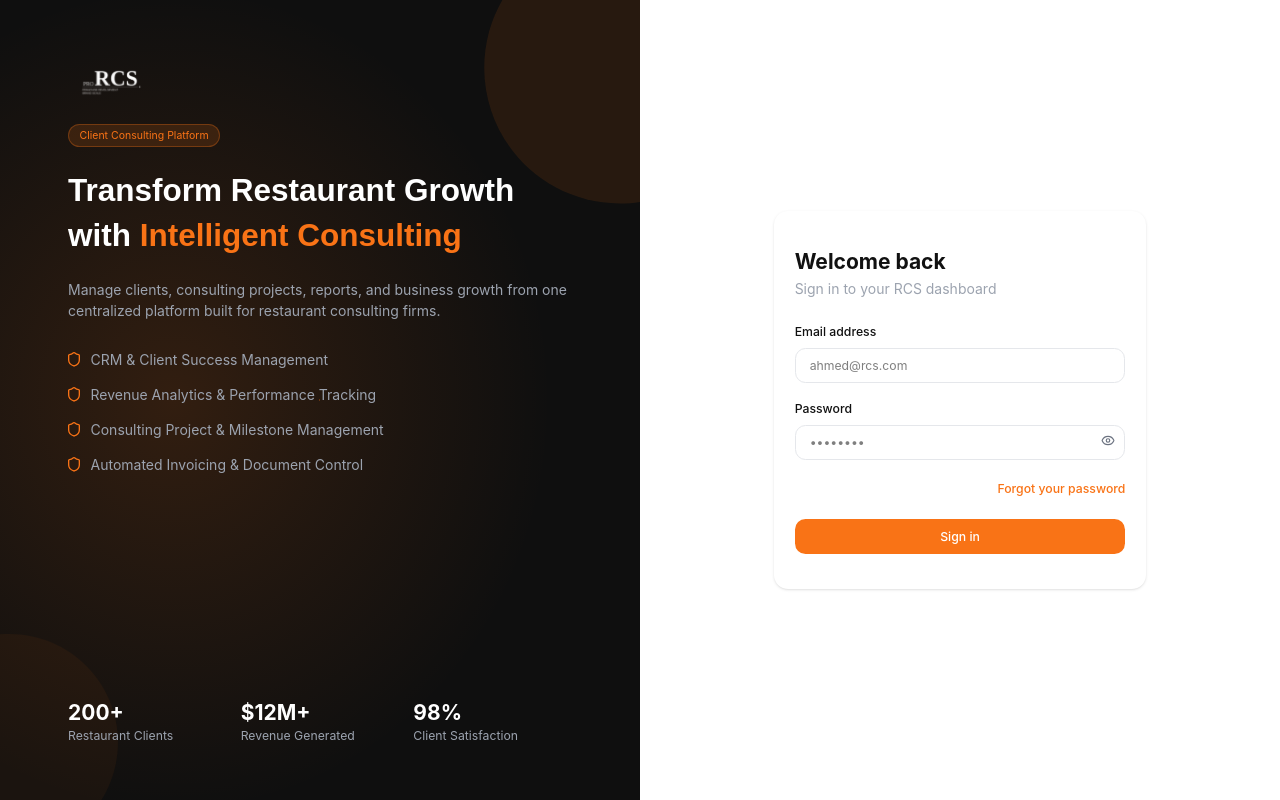
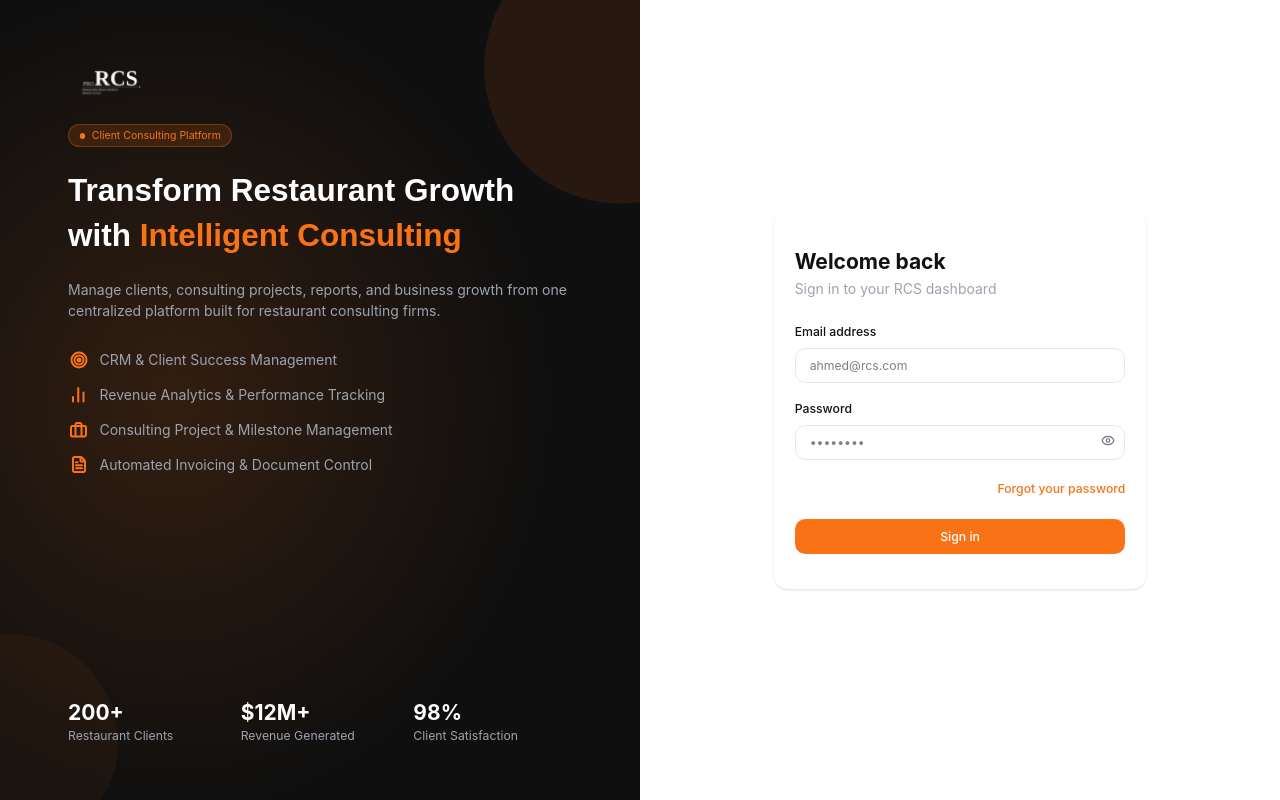
Before and after one commit to hamza-nafasat/rcs-frontend, a React (Vite) app: page /login in a window 1280 px wide. Built offline with nearby package versions, Linux system fonts and the light colour scheme.

Commit message:
Admin Auth Brand Panel Icons SVGs added

```diff
--- /dev/null
+++ b/src/assets/SVGs/svg-components/OrangeBarsIcon.jsx
@@ -0,0 +1,20 @@
+const OrangeBarsIcon = () => {
+  return (
+    <svg
+      width="13"
+      height="16"
+      viewBox="0 0 13 16"
+      fill="none"
+      xmlns="http://www.w3.org/2000/svg"
+    >
+      <path
+        d="M1 14.5V10M6.2506 14.5V1M11.5012 14.5V5.5"
+        stroke="#F97316"
+        strokeWidth="2"
+        strokeLinecap="round"
+      />
+    </svg>
+  );
+};
+
+export default OrangeBarsIcon;
--- /dev/null
+++ b/src/assets/SVGs/svg-components/OrangeBriefcaseIcon.jsx
@@ -0,0 +1,20 @@
+const OrangeBriefcaseIcon = () => {
+  return (
+    <svg
+      width="17"
+      height="16"
+      viewBox="0 0 17 16"
+      fill="none"
+      xmlns="http://www.w3.org/2000/svg"
+    >
+      <path
+        d="M11.5008 14.5V2.5C11.5008 2.10218 11.3428 1.72064 11.0615 1.43934C10.7801 1.15804 10.3986 1 10.0007 1H7.00048C6.60262 1 6.22106 1.15804 5.93974 1.43934C5.65841 1.72064 5.50036 2.10218 5.50036 2.5V14.5M2.50012 4H14.5011C15.3296 4 16.0012 4.67157 16.0012 5.5V13C16.0012 13.8284 15.3296 14.5 14.5011 14.5H2.50012C1.67163 14.5 1 13.8284 1 13V5.5C1 4.67157 1.67163 4 2.50012 4Z"
+        stroke="#F97316"
+        strokeWidth="2"
+        strokeLinecap="round"
+      />
+    </svg>
+  );
+};
+
+export default OrangeBriefcaseIcon;
--- /dev/null
+++ b/src/assets/SVGs/svg-components/OrangeCircleIcon.jsx
@@ -0,0 +1,19 @@
+const OrangeCircleIcon = () => {
+  return (
+    <svg
+      width="18"
+      height="18"
+      viewBox="0 0 18 18"
+      fill="none"
+      xmlns="http://www.w3.org/2000/svg"
+    >
+      <circle cx="9" cy="9" r="7.5" stroke="#F97316" strokeWidth="2" />
+
+      <circle cx="9" cy="9" r="4.5" stroke="#F97316" strokeWidth="2" />
+
+      <circle cx="9" cy="9" r="2.5" fill="#F97316" />
+    </svg>
+  );
+};
+
+export default OrangeCircleIcon;
--- /dev/null
+++ b/src/assets/SVGs/svg-components/OrangeDocumentIcon.jsx
@@ -0,0 +1,20 @@
+const OrangeDocumentIcon = () => {
+  return (
+    <svg
+      width="14"
+      height="17"
+      viewBox="0 0 14 17"
+      fill="none"
+      xmlns="http://www.w3.org/2000/svg"
+    >
+      <path
+        d="M8.49925 1H2.49985C2.10206 1 1.72057 1.15805 1.4393 1.43938C1.15802 1.7207 1 2.10227 1 2.50012V14.5011C1 14.8989 1.15802 15.2805 1.4393 15.5618C1.72057 15.8432 2.10206 16.0012 2.49985 16.0012H11.4989C11.8967 16.0012 12.2782 15.8432 12.5595 15.5618C12.8408 15.2805 12.9988 14.8989 12.9988 14.5011V5.50036M8.49925 1C8.73664 0.999618 8.97176 1.04621 9.19108 1.13709C9.41039 1.22797 9.60956 1.36135 9.77712 1.52954L12.4679 4.22076C12.6365 4.3884 12.7702 4.5878 12.8613 4.80743C12.9525 5.02706 12.9992 5.26257 12.9988 5.50036M8.49925 1V4.7503C8.49925 4.94923 8.57826 5.14001 8.7189 5.28067C8.85953 5.42133 9.05028 5.50036 9.24917 5.50036L12.9988 5.50036M5.49955 6.25042H3.9997M9.9991 9.25066H3.9997M9.9991 12.2509H3.9997"
+        stroke="#F97316"
+        strokeWidth="2"
+        strokeLinecap="round"
+      />
+    </svg>
+  );
+};
+
+export default OrangeDocumentIcon;
--- a/src/components/shared/Badge.jsx
+++ b/src/components/shared/Badge.jsx
@@ -1,8 +1,15 @@
-const Badge = ({ text, className = "" }) => {
+const Badge = ({ text, dotColor = "var(--color-primary)", className = "" }) => {
   return (
     <div
-      className={`inline-flex items-center rounded-full border px-3 py-1 bg-primary border-primary ${className}`}
+      className={`inline-flex items-center gap-2 rounded-full border px-3 py-1 bg-primary border-primary ${className}`}
     >
+      {dotColor && (
+        <span
+          className="h-1.5 w-1.5 shrink-0 rounded-full"
+          style={{ backgroundColor: dotColor }}
+        />
+      )}
+
       <span className="primary text-xs">{text}</span>
     </div>
   );
--- a/src/pages/auth/components/AuthBrand.jsx
+++ b/src/pages/auth/components/AuthBrand.jsx
@@ -1,7 +1,10 @@
 import AuthBackground from "../../../assets/SVGs/AuthBackground.svg";
 import Logo from "../../../assets/SVGs/Logo.svg";
 import Badge from "../../../components/shared/Badge";
-import BadgeIcon from "../../../assets/SVGs/BadgeIcon.svg";
+import OrangeCircleIcon from "../../../assets/SVGs/svg-components/OrangeCircleIcon";
+import OrangeBarsIcon from "../../../assets/SVGs/svg-components/OrangeBarsIcon";
+import OrangeBriefcaseIcon from "../../../assets/SVGs/svg-components/OrangeBriefcaseIcon";
+import OrangeDocumentIcon from "../../../assets/SVGs/svg-components/OrangeDocumentIcon";
 
 const authContent = {
   client: {
@@ -16,6 +19,13 @@ const authContent = {
 
     description:
       "Manage clients, consulting projects, reports, and business growth from one centralized platform built for restaurant consulting firms.",
+
+    icons: [
+      <OrangeCircleIcon />,
+      <OrangeBarsIcon />,
+      <OrangeBriefcaseIcon />,
+      <OrangeDocumentIcon />,
+    ],
 
     features: [
       "CRM & Client Success Management",
@@ -43,6 +53,13 @@ const authContent = {
 
     description:
       "Manage users, permissions, reports, and platform operations from one centralized admin dashboard.",
+
+    icons: [
+      <OrangeCircleIcon />,
+      <OrangeBarsIcon />,
+      <OrangeBriefcaseIcon />,
+      <OrangeDocumentIcon />,
+    ],
 
     features: [
       "User & Role Management",
@@ -85,10 +102,12 @@ const AuthBrand = ({ type = "client" }) => {
 
           {/* Features */}
           <div className="mt-2 flex flex-col gap-4">
-            {content.features.map((feature) => (
+            {content.features.map((feature, index) => (
               <div key={feature} className="flex items-center gap-3">
-                <img src={BadgeIcon} alt="" />
-
+                {/* icons */}
+                <span className="flex h-6 w-6 items-center justify-center ">
+                  {content.icons[index]}
+                </span>
                 <span className="text-muted">{feature}</span>
               </div>
             ))}
```
